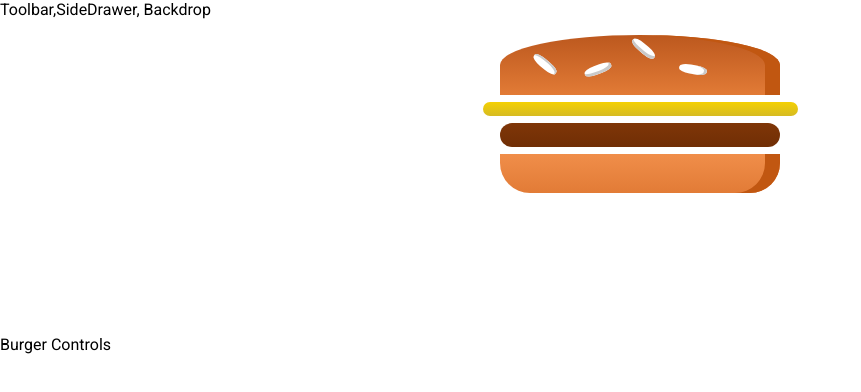
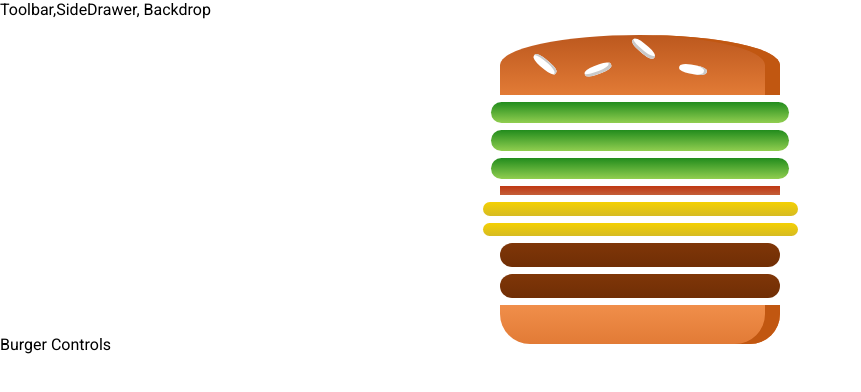
Before and after one commit to Mona95/React-BurgerBuilder, a React (Create React App) app: page / in a window 1280 px wide. Shown: the top 392 px of the page, without its empty margins (0-861 px from the left). Built offline with nearby package versions, Linux system fonts and the light colour scheme.

Commit message:
work on outputting burger ingredients dynamically

```diff
--- a/src/components/Burger/Burger.js
+++ b/src/components/Burger/Burger.js
@@ -4,11 +4,16 @@
 
 const Burger = (props) => {
   let classes = useStyles();
+  const transformedIngredients = Object.keys(props.ingredients).map((igKey) => {
+    return [...Array(props.ingredients[igKey])].map((_, i) => (
+      <BurgerIngredient key={igKey + i} type={igKey} />
+    ));
+  });
+
   return (
     <div className={classes.Burger}>
       <BurgerIngredient type="bread-top" />
-      <BurgerIngredient type="cheese" />
-      <BurgerIngredient type="meat" />
+      {transformedIngredients}
       <BurgerIngredient type="bread-bottom" />
     </div>
   );
--- a/src/containers/BurgerBuilder/BurgerBuilder.js
+++ b/src/containers/BurgerBuilder/BurgerBuilder.js
@@ -3,10 +3,18 @@
 import Aux from "../../hoc/Aux";
 
 export default class BurgerBuilder extends Component {
+  state = {
+    ingredients: {
+      salad: 3,
+      bacon: 1,
+      cheese: 2,
+      meat: 2,
+    },
+  };
   render() {
     return (
       <Aux>
-        <Burger />
+        <Burger ingredients={this.state.ingredients} />
         <div>Burger Controls</div>
       </Aux>
     );
```
Also changed, not shown: public/manifest.json.
